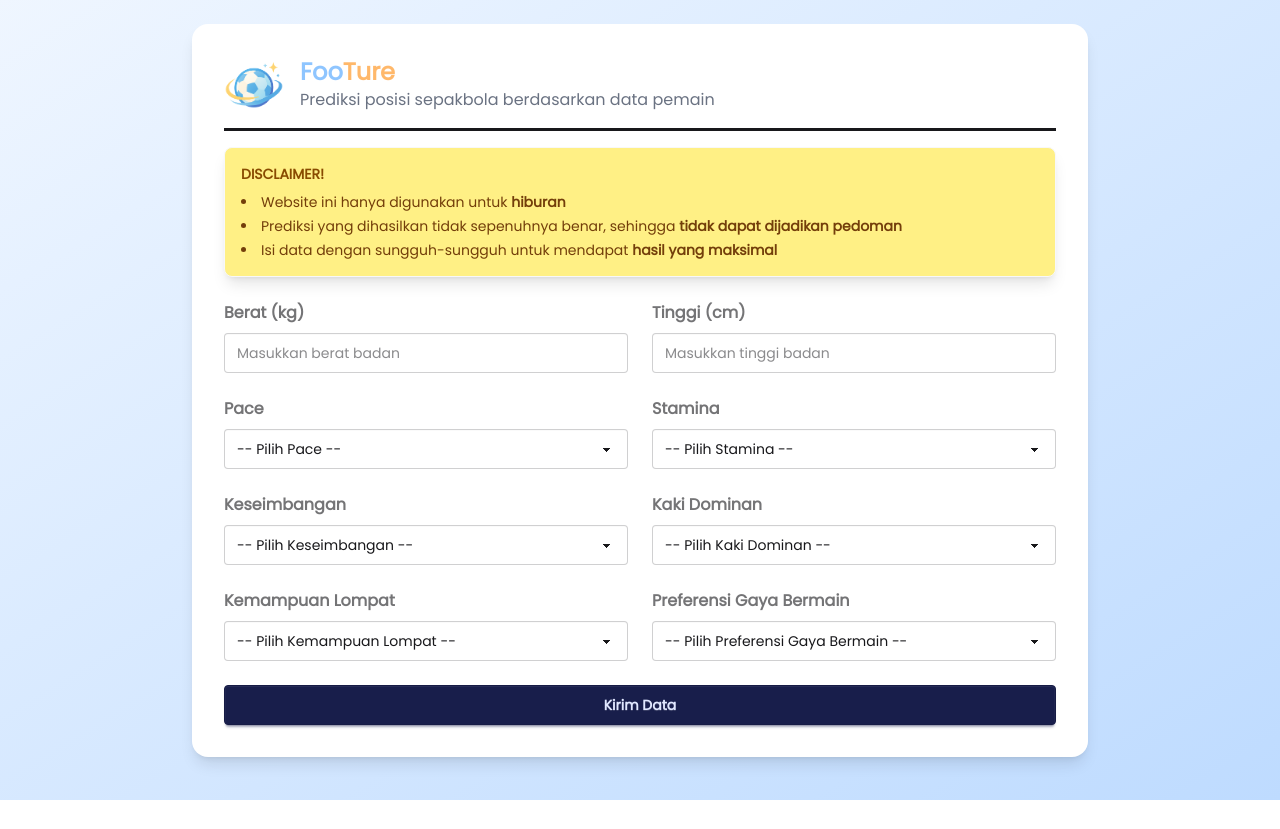
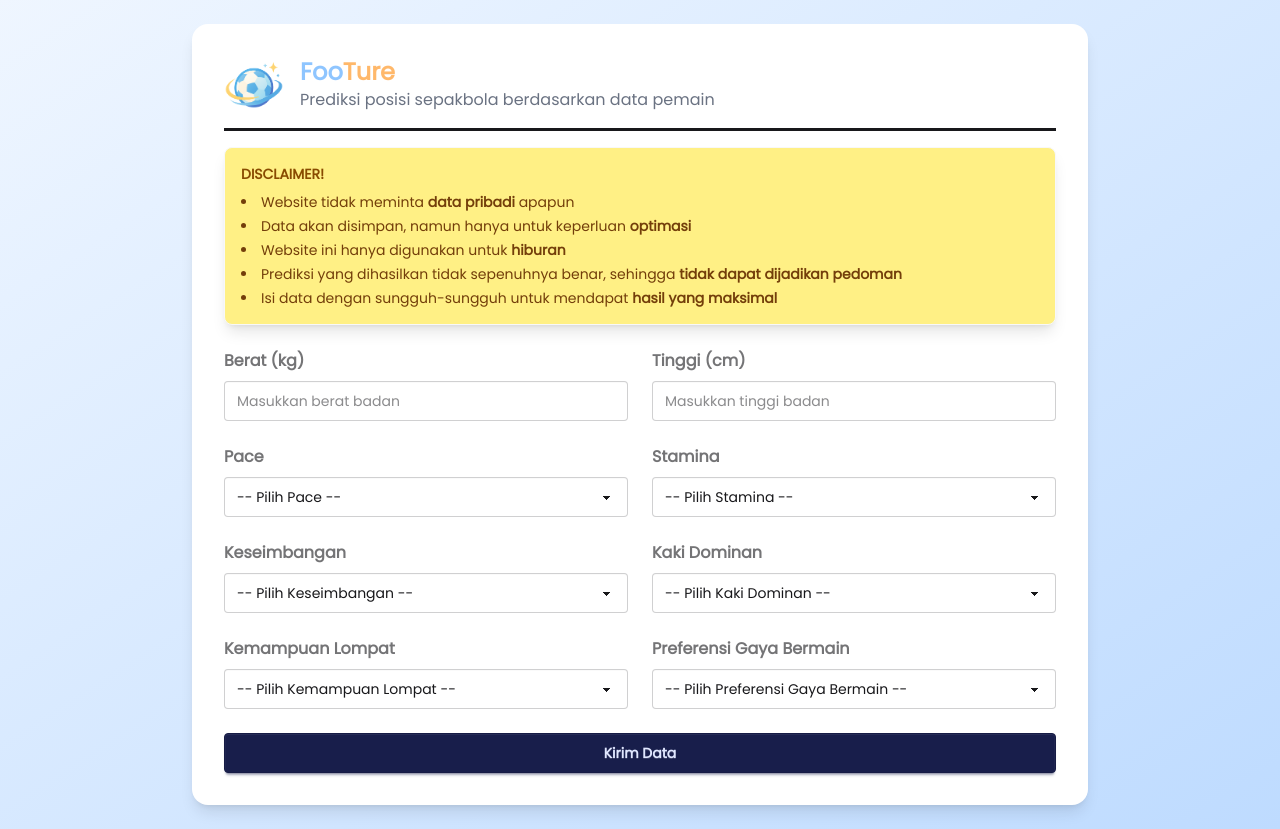
Before and after one commit to rifqywafi/FooTure, a React (Vite) app: page / in a window 1280 px wide. Before the commit the page ends 800 px from the top, so only its background shows below. Built offline with nearby package versions, Linux system fonts and the light colour scheme.

Commit message:
ralat disclaimer dan perubahan loading

```diff
--- a/src/PlayerForm.jsx
+++ b/src/PlayerForm.jsx
@@ -112,6 +112,12 @@ export default function PlayerForm() {
                 Disclaimer!
               </h3>
               <ul className="list-disc list-inside text-sm text-yellow-900 mt-2 space-y-1">
+                <li>
+                  Website tidak meminta <strong>data pribadi</strong> apapun
+                </li>
+                <li>
+                  Data akan disimpan, namun hanya untuk keperluan <strong>optimasi</strong>
+                </li>
                 <li>
                   Website ini hanya digunakan untuk <strong>hiburan</strong>
                 </li>
@@ -234,7 +240,7 @@ export default function PlayerForm() {
         <dialog open className="modal">
           <div className="modal-box">
             <h3 className="font-bold text-lg">
-              {loading ? "Sedang melakukan cenayang..." : "Data Terkirim!"}
+              {loading ? "Sedang menghubungi cenayang..." : "Data Terkirim!"}
             </h3>
             <p className="py-4">
               {modalMessage}
```
